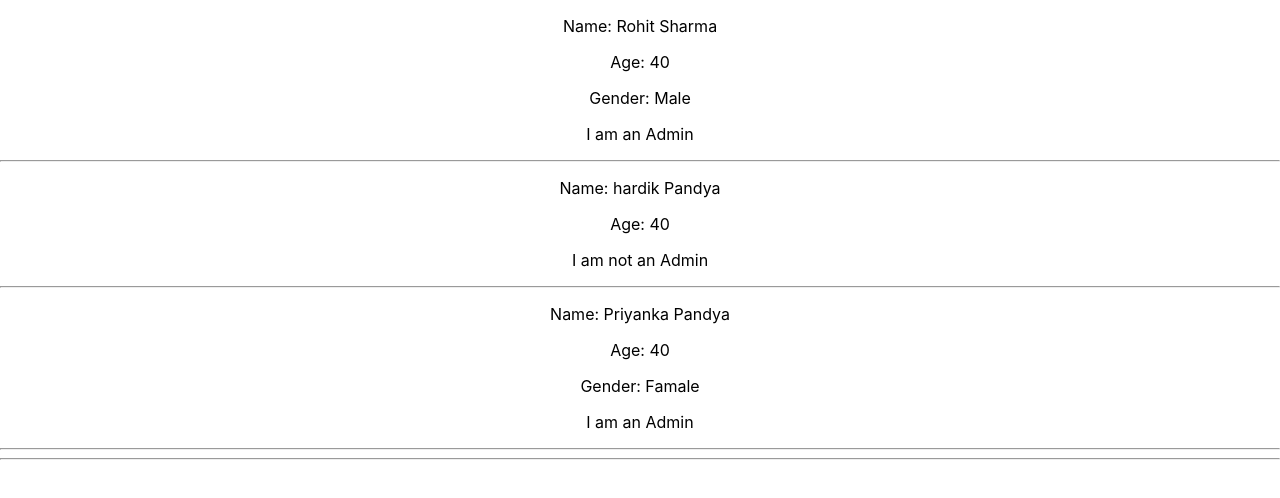
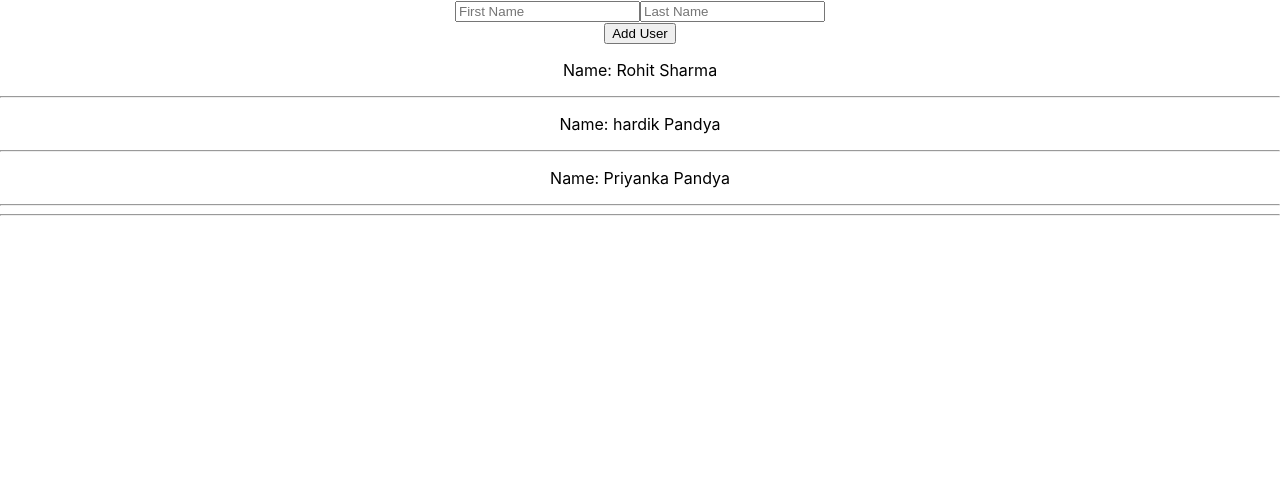
Before and after one commit to velocityvimannagar/react9thmarchbatch, a React (Create React App) app: page / in a window 1280 px wide. Shown: the top 498 px of the page. Built offline with nearby package versions, Linux system fonts and the light colour scheme.

Commit message:
Added textfield in ToDo list and User List

```diff
--- a/src/App.js
+++ b/src/App.js
@@ -22,8 +22,8 @@ function App() {
         {/* <Counter counterName="Counter2"></Counter>
         <hr></hr> */}
         {/* <Flag></Flag>
-        <hr></hr>
-        <UserProfile></UserProfile>
+        <hr></hr> */}
+        {/* <UserProfile></UserProfile>
         <hr></hr> */}
         {/* <TodoList></TodoList>
         <hr></hr> */}
--- a/src/Flag/flag.js
+++ b/src/Flag/flag.js
@@ -15,6 +15,7 @@ export function Flag() {
         return  <button onClick={handler}>{buttonName}</button>
     }
     return <div>
+        {console.log("Refreshed")}
         {/* I am {isOnline? 'Online': 'Offline'} */}
         {isOnline? <p>I am Online</p>:<p>I am Offline</p>}
         <br></br>
--- a/src/TodoList/TodoList.js
+++ b/src/TodoList/TodoList.js
@@ -2,16 +2,32 @@ import { useState } from "react"
 
 export function TodoList() {
     const [todos, setTodos] = useState([{ taskId: 1, name: "Task1" }, { taskId: 2, name: "Task2" }, { taskId: 3, name: "Task3" }])
-
+    const [text, setText ] = useState("")
     // const getTodos = () => {
     //     const todoElements = [];
     //     todos.forEach(todo => { todoElements.push(<p>{todo}</p>) })
     //     return todoElements;
     // }
-    return <div>TOdo List
+    const onInputChange = (e) =>{
+        setText(e.target.value)
+    }
+    return <div>
+        <p>Todo List</p>
         {/* <p>{todos[0]}</p>
         <p>{todos[1]}</p> */}
         {/* {getTodos()} */}
+
+        <input placeholder="Enter TODO" value={text} onChange={onInputChange}></input>
+        <button onClick={()=>{
+            //   const updatedTodos = [...todos];
+            //   updatedTodos.push({name: text, taskId: todos.length+1});
+            //   console.log(updatedTodos);
+            //   setTodos(updatedTodos)
+            if(text.length>=1){
+                console.log([...todos, {name: text, taskId: todos.length+1}])
+                setTodos([...todos, {name: text, taskId: todos.length+1}])
+            }
+        }}>Add</button>
         {todos.map((todo) => {
             return <p key={todo.taskId}>{todo.name}</p>
         })}
--- a/src/UserProfile/UserList.js
+++ b/src/UserProfile/UserList.js
@@ -1,7 +1,8 @@
+import { useState } from "react"
 import { UserProfile } from "./UserProfile"
 
 export function UsersList(){
-    const users = [
+    const [users, setUsers] = useState([
         {
             id: '1',
             firstName: "Rohit",
@@ -26,12 +27,57 @@ export function UsersList(){
             gender: "Famale",
             isAdmin: true
         }
-    ]
+    ] );
 
+    const [formValues, setFormValues] = useState({
+        firstName: '',
+        lastName: ''
+    })
+    const onInputChange = (e) =>{
+        console.log(e.target.value, e.target.name)
+        formValues[e.target.name] = e.target.value;
+        setFormValues({...formValues})
+    }
+    // const [firstName, setFirstName ] = useState("");
+    // const [lastName, setLastName ] = useState("");
+    // const onFirstNameChange = (e) =>{
+    //     setFirstName(e.target.value)
+    // }
+    // const onLastNameChange = (e) =>{
+    //     setLastName(e.target.value)
+    // }
+    const addUser = ()=>{
+        // console.log(firstName, lastName)
+        // users.push({
+        //     "id": users.length+1,
+        //     "firstName": firstName,
+        //     "lastName": lastName,
+        // })
+
+        // setUsers([...users]);
+        // setFirstName('');
+        // setLastName('');
+        users.push({
+            "id": users.length+1,
+            "firstName": formValues.firstName,
+            "lastName": formValues.lastName,
+        })
+        setUsers([...users]);
+        setFormValues({
+            firstName: '',
+            lastName: ''
+        })
+    }
     return <div>
         {/* <UserProfile firstName="Priyanka" lastName="Pandya" age={40} gender="Female" isAdmin={true}></UserProfile>
         <hr></hr>
         <UserProfile firstName="Hardik" lastName="Pandya" age={40} gender="Male" isAdmin={false}></UserProfile> */}
+        {/* <input placeholder="First Name" value={firstName} onChange={onFirstNameChange}></input>
+        <input placeholder="Last Name" value={lastName} onChange={onLastNameChange}></input> */}
+         <input name="firstName" placeholder="First Name" value={formValues.firstName} onChange={onInputChange}></input>
+        <input name="lastName" placeholder="Last Name" value={formValues.lastName} onChange={onInputChange}></input>
+        <br></br>
+        <button onClick={addUser}>Add User</button>
         {users.map(user=>{
             return <div key={user.id}>
                 <UserProfile firstName={user.firstName} lastName={user.lastName} age={user.age} gender={user.gender} isAdmin={user.isAdmin}></UserProfile>
--- a/src/UserProfile/UserProfile.js
+++ b/src/UserProfile/UserProfile.js
@@ -12,8 +12,8 @@ export function UserProfile(user){
     const [isLoading, setIsLoading]  = useState(false);
     return !isLoading &&  <div>
         <p>Name: {user.firstName}  {user.lastName}</p>
-        <p>Age: {user.age}</p>
+        {/* <p>Age: {user.age}</p>
         { user.isAdmin && <p>Gender: {user.gender}</p>}
-        {user.isAdmin? <p>I am an Admin</p>:<p>I am not an Admin</p>}
+        {user.isAdmin? <p>I am an Admin</p>:<p>I am not an Admin</p>} */}
     </div>
 }
```
